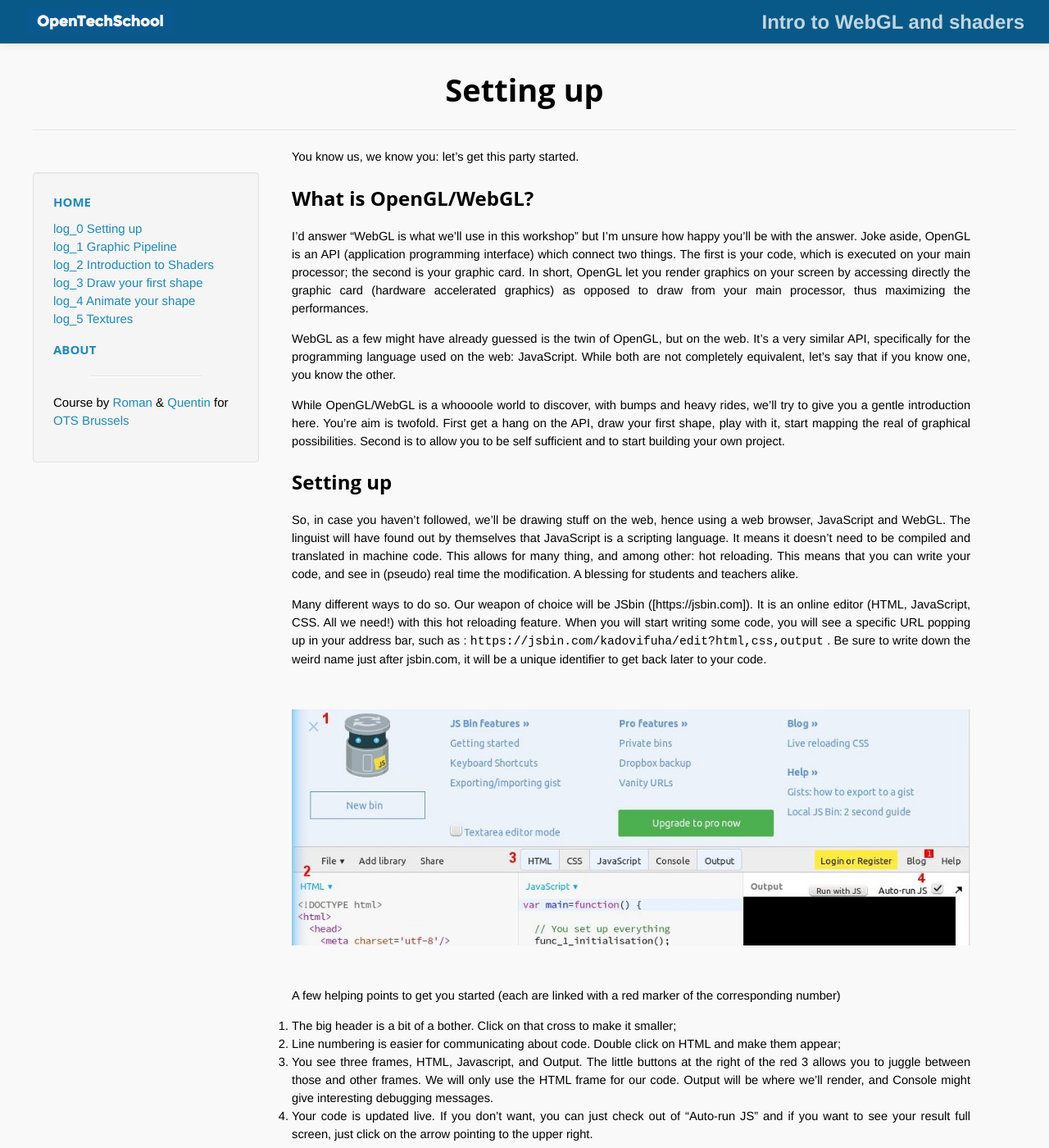
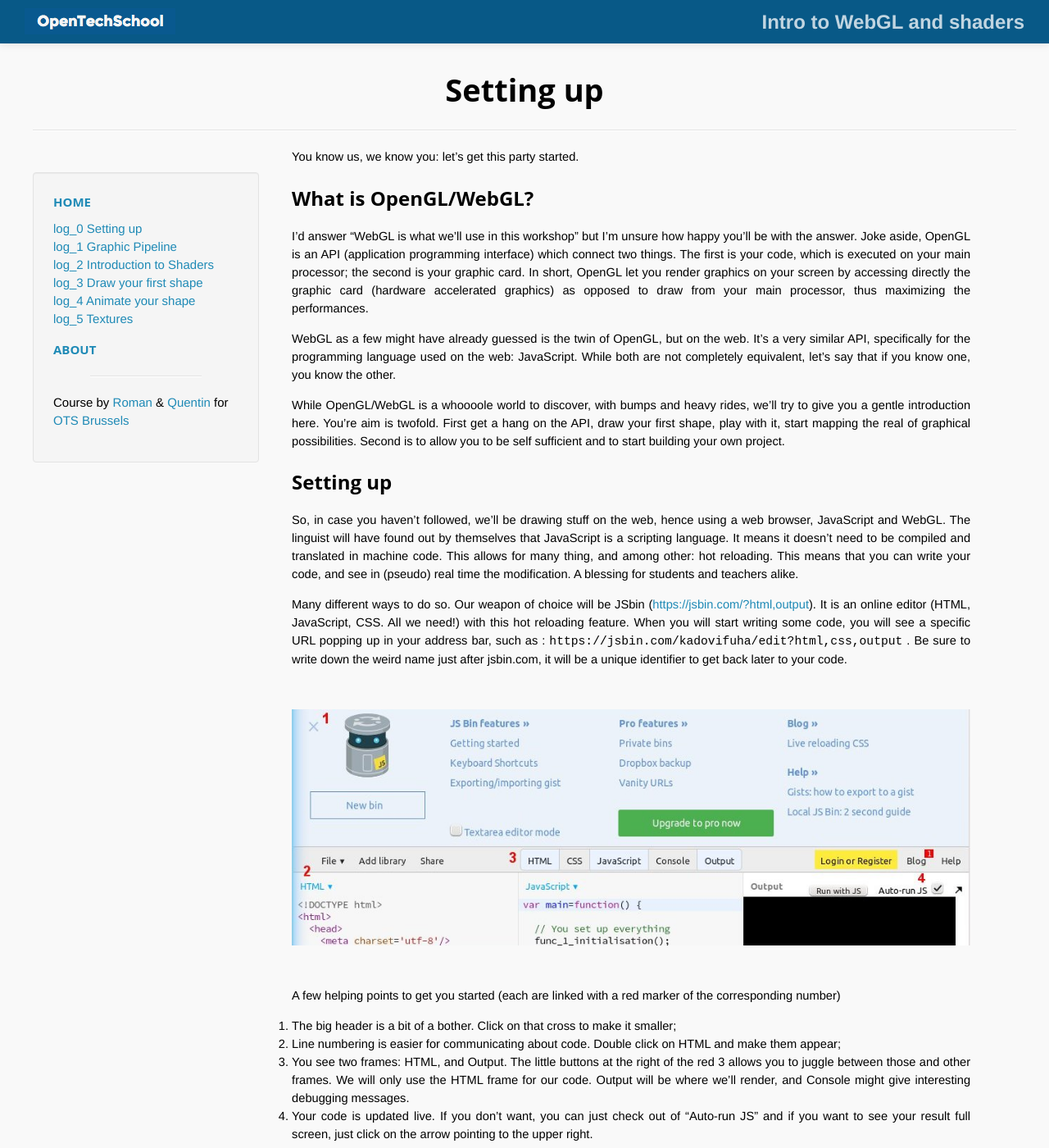
Before and after one commit to OpenTechSchool-Brussels/intro-to-webGL-and-shaders, a Jekyll site: the page built from log0_setting-up.markdown, in a window 1280 px wide and 1400 px high. Shown: the whole window at 82% size. Built offline with Jekyll 4.4.1, drawn with Linux system fonts in a browser that asks for light colours.

Commit message:
Update log0_setting-up.markdown

```diff
--- a/log0_setting-up.markdown
+++ b/log0_setting-up.markdown
@@ -20,7 +20,7 @@ While OpenGL/WebGL is a whoooole world to discover, with bumps and heavy rides,
 
 So, in case you haven't followed, we'll be drawing stuff on the web, hence using a web browser, JavaScript and WebGL. The linguist will have found out by themselves that JavaScript is a scripting language. It means it doesn't need to be compiled and translated in machine code. This allows for many thing, and among other: hot reloading. This means that you can write your code, and see in (pseudo) real time the modification. A blessing for students and teachers alike.
 
-Many different ways to do so. Our weapon of choice will be JSbin ([https://jsbin.com]). It is an online editor (HTML, JavaScript, CSS. All we need!) with this hot reloading feature. When you will start writing some code, you will see a specific URL popping up in your address bar, such as : `https://jsbin.com/kadovifuha/edit?html,css,output` . Be sure to write down the weird name just after jsbin.com, it will be a unique identifier to get back later to your code.
+Many different ways to do so. Our weapon of choice will be JSbin (<https://jsbin.com/?html,output>). It is an online editor (HTML, JavaScript, CSS. All we need!) with this hot reloading feature. When you will start writing some code, you will see a specific URL popping up in your address bar, such as : `https://jsbin.com/kadovifuha/edit?html,css,output` . Be sure to write down the weird name just after jsbin.com, it will be a unique identifier to get back later to your code.
 
 
 <img class="ctr" src="./assets/log0_jsbin.jpg" alt="Full Rendering">
@@ -29,7 +29,7 @@ A few helping points to get you started (each are linked with a red marker of th
 
 1. The big header is a bit of a bother. Click on that cross to make it smaller;
 2. Line numbering is easier for communicating about code. Double click on HTML and make them appear;
-3. You see three frames, HTML, Javascript, and Output. The little buttons at the right of the red 3 allows you to juggle between those and other frames. We will only use the HTML frame for our code. Output will be where we'll render, and Console might give interesting debugging messages.
+3. You see two frames: HTML, and Output. The little buttons at the right of the red 3 allows you to juggle between those and other frames. We will only use the HTML frame for our code. Output will be where we'll render, and Console might give interesting debugging messages.
 4. Your code is updated live. If you don't want, you can just check out of "Auto-run JS"  and if you want to see your result full screen, just click on the arrow pointing to the upper right.
 
 
```
